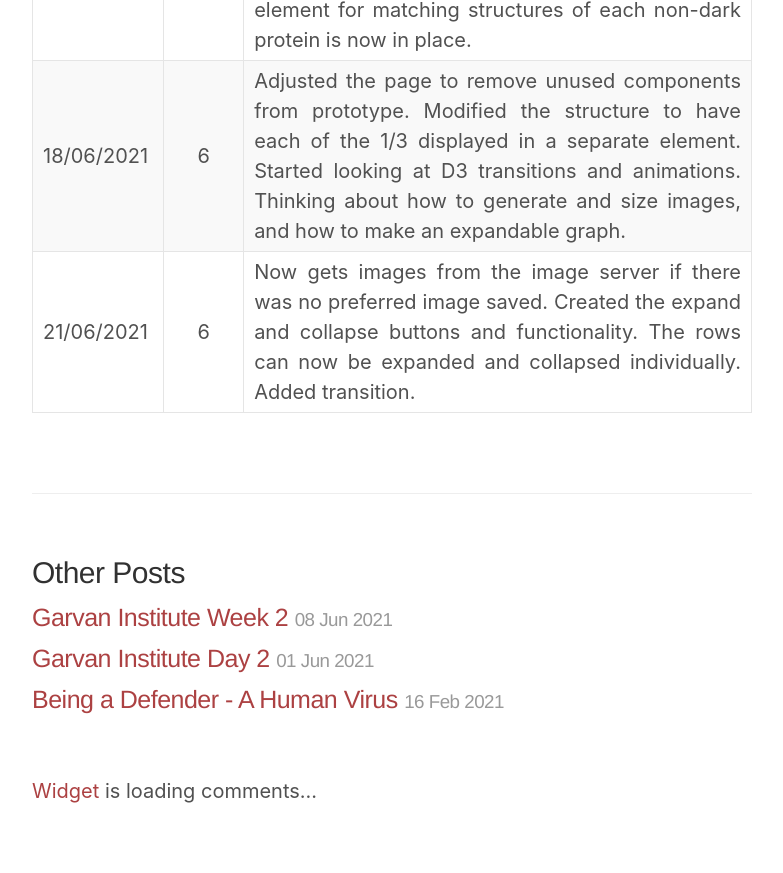
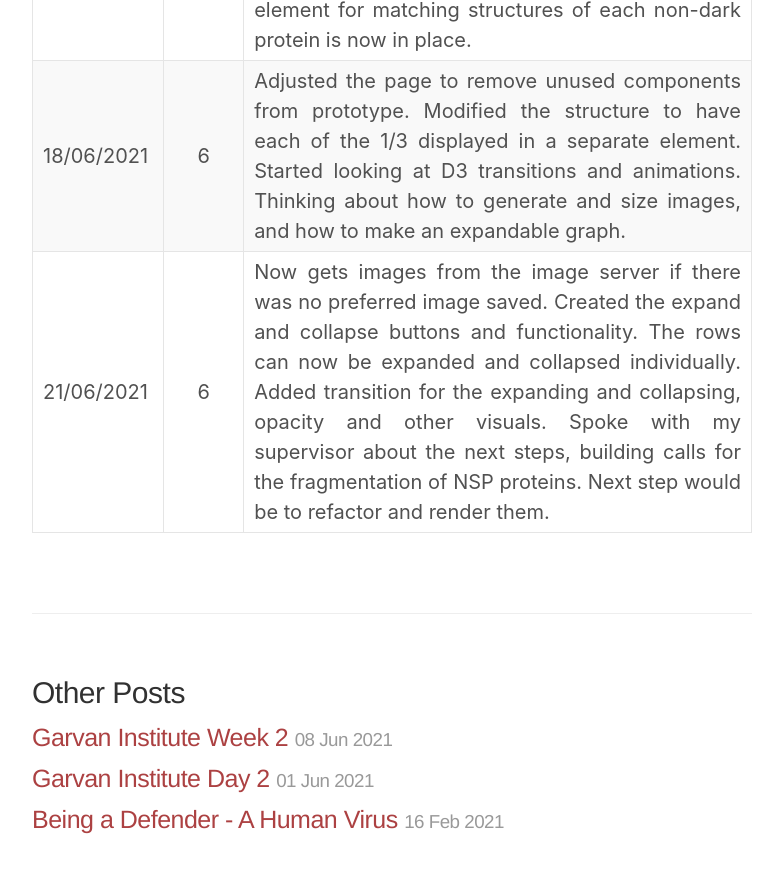
Before and after one commit to Key-Puncher/key-puncher.github.io, a Jekyll site: the page built from _posts/2021-06-08-garvan-institute-activity-log.md, in a window 1280 px wide and 900 px high, scrolled down 1873 px. Shown: the top 873 px of the window, without its empty margins (248-1031 px from the left). Built offline with Jekyll 4.4.1, drawn with Linux system fonts in a browser that asks for light colours; a style sheet for code colours, icons or effects is not loaded; before the commit the page ends 2679 px from its top, so only the background shows below that.

Commit message:
Update 2021-06-08-garvan-institute-activity-log.md

```diff
--- a/_posts/2021-06-08-garvan-institute-activity-log.md
+++ b/_posts/2021-06-08-garvan-institute-activity-log.md
@@ -16,4 +16,4 @@ title: Garvan Institute Activity Log
 | 15/06/2021 | 7 | Got some feedback about the ruler, and did some modifications with how the ticks are marked. And figured out an algorithm to split the three groups into roughly equal lengths rather than as close as possible to the overall average 1/3 of the length. |
 | 16/06/2021 | 7 | Made the ruler for residue number continuous for all fragments of polyproteins. Got the protein synonyms from database and used different names for any preferred names that are too long to fit onto the arrows. The script now works for SARS and MERS. Also added images of the proteins and started finding matching structures. The bottom element for matching structures of each non-dark protein is now in place. |
 | 18/06/2021 | 6 | Adjusted the page to remove unused components from prototype. Modified the structure to have each of the 1/3 displayed in a separate element. Started looking at D3 transitions and animations. Thinking about how to generate and size images, and how to make an expandable graph. |
-| 21/06/2021 | 6 | Now gets images from the image server if there was no preferred image saved. Created the expand and collapse buttons and functionality. The rows can now be expanded and collapsed individually. Added transition. |
+| 21/06/2021 | 6 | Now gets images from the image server if there was no preferred image saved. Created the expand and collapse buttons and functionality. The rows can now be expanded and collapsed individually. Added transition for the expanding and collapsing, opacity and other visuals. Spoke with my supervisor about the next steps, building calls for the fragmentation of NSP proteins. Next step would be to refactor and render them. |
```
